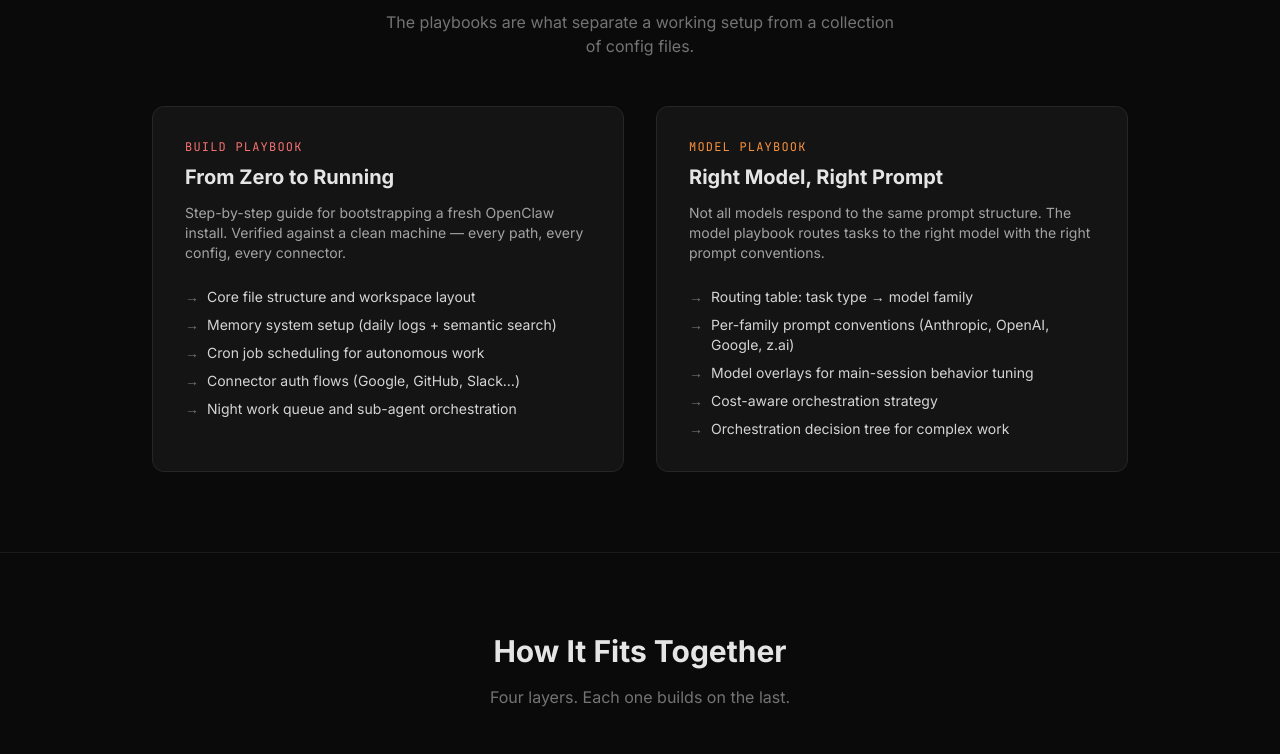
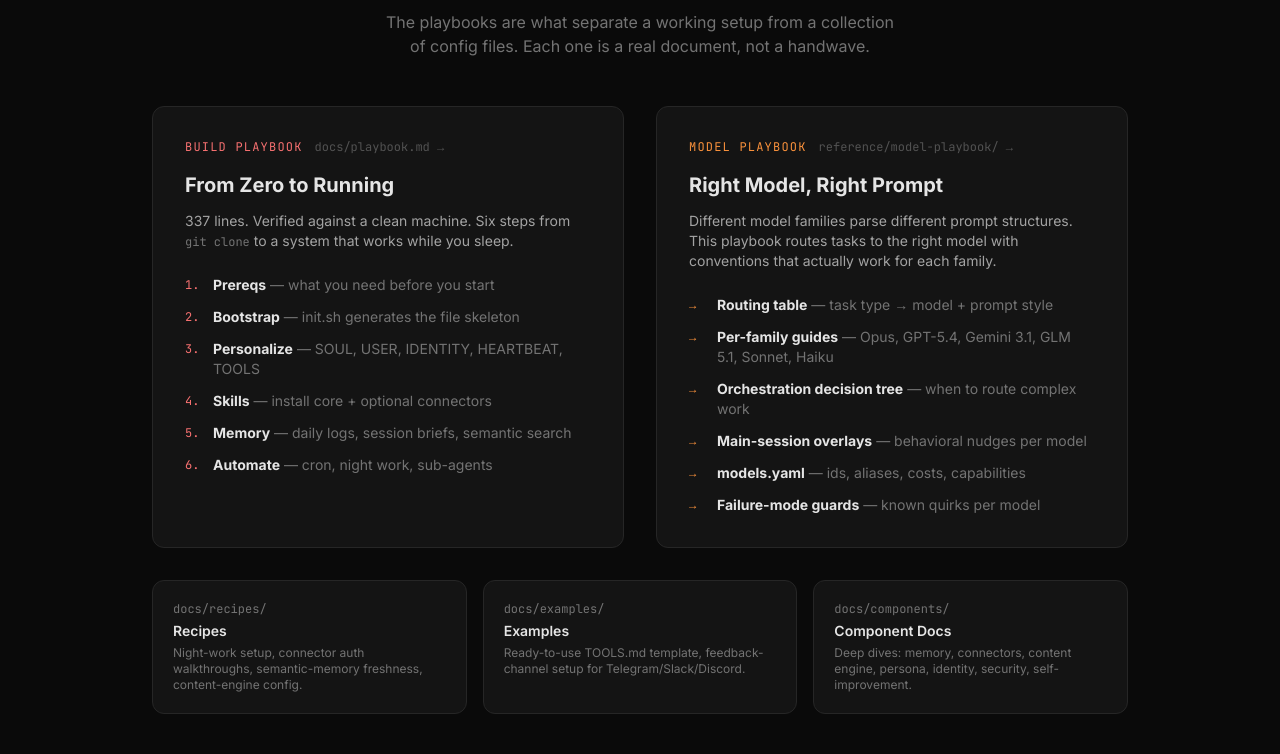
Before and after one commit to prasithg/clawrari, a plain HTML site: page site/index.html in a window 1280 px wide. Shown: the part 1660-2414 px from the top of the page. Drawn offline with nearby package versions, Linux system fonts and the light colour scheme.

Commit message:
site: tighten playbooks section with deep links, real structure, supporting docs grid
- Build Playbook card: numbered steps matching actual playbook sections, GitHub link
- Model Playbook card: concrete file references (routing table, per-family guides, overlays, models.yaml), GitHub link
- Added supporting docs grid: recipes, examples, components with links
- Quick Start: clickable links to both playbooks, clearer time estimate
- Closes ROADMAP TODO: tighten website around build + model playbook

```diff
--- a/site/index.html
+++ b/site/index.html
@@ -134,34 +134,96 @@
   <div id="playbooks" class="divider"></div>
   <div class="max-w-5xl mx-auto px-6 py-20">
     <h2 class="text-3xl font-bold mb-4 text-center">Two Playbooks. One System.</h2>
-    <p class="text-neutral-500 text-center mb-12 max-w-lg mx-auto">The playbooks are what separate a working setup from a collection of config files.</p>
+    <p class="text-neutral-500 text-center mb-12 max-w-lg mx-auto">The playbooks are what separate a working setup from a collection of config files. Each one is a real document, not a handwave.</p>
     <div class="grid md:grid-cols-2 gap-8">
       <!-- Build Playbook -->
       <div class="card rounded-xl p-8">
-        <div class="mono text-xs text-red-400 mb-2 tracking-widest uppercase">Build Playbook</div>
+        <div class="flex items-center gap-3 mb-4">
+          <div class="mono text-xs text-red-400 tracking-widest uppercase">Build Playbook</div>
+          <a href="https://github.com/prasithg/clawrari/blob/main/docs/playbook.md" class="mono text-xs text-neutral-600 hover:text-neutral-400 transition">docs/playbook.md →</a>
+        </div>
         <h3 class="font-bold text-xl mb-3">From Zero to Running</h3>
-        <p class="text-neutral-400 text-sm mb-6">Step-by-step guide for bootstrapping a fresh OpenClaw install. Verified against a clean machine — every path, every config, every connector.</p>
-        <ul class="space-y-2 text-sm text-neutral-300">
-          <li class="flex gap-2"><span class="text-neutral-500">→</span> Core file structure and workspace layout</li>
-          <li class="flex gap-2"><span class="text-neutral-500">→</span> Memory system setup (daily logs + semantic search)</li>
-          <li class="flex gap-2"><span class="text-neutral-500">→</span> Cron job scheduling for autonomous work</li>
-          <li class="flex gap-2"><span class="text-neutral-500">→</span> Connector auth flows (Google, GitHub, Slack…)</li>
-          <li class="flex gap-2"><span class="text-neutral-500">→</span> Night work queue and sub-agent orchestration</li>
-        </ul>
+        <p class="text-neutral-400 text-sm mb-6">337 lines. Verified against a clean machine. Six steps from <code class="mono text-xs text-neutral-500">git clone</code> to a system that works while you sleep.</p>
+        <div class="space-y-3">
+          <div class="flex gap-3 items-start">
+            <span class="mono text-xs text-red-400 mt-0.5 flex-shrink-0 w-4">1.</span>
+            <div class="text-sm text-neutral-300"><strong class="text-neutral-200">Prereqs</strong> <span class="text-neutral-500">— what you need before you start</span></div>
+          </div>
+          <div class="flex gap-3 items-start">
+            <span class="mono text-xs text-red-400 mt-0.5 flex-shrink-0 w-4">2.</span>
+            <div class="text-sm text-neutral-300"><strong class="text-neutral-200">Bootstrap</strong> <span class="text-neutral-500">— init.sh generates the file skeleton</span></div>
+          </div>
+          <div class="flex gap-3 items-start">
+            <span class="mono text-xs text-red-400 mt-0.5 flex-shrink-0 w-4">3.</span>
+            <div class="text-sm text-neutral-300"><strong class="text-neutral-200">Personalize</strong> <span class="text-neutral-500">— SOUL, USER, IDENTITY, HEARTBEAT, TOOLS</span></div>
+          </div>
+          <div class="flex gap-3 items-start">
+            <span class="mono text-xs text-red-400 mt-0.5 flex-shrink-0 w-4">4.</span>
+            <div class="text-sm text-neutral-300"><strong class="text-neutral-200">Skills</strong> <span class="text-neutral-500">— install core + optional connectors</span></div>
+          </div>
+          <div class="flex gap-3 items-start">
+            <span class="mono text-xs text-red-400 mt-0.5 flex-shrink-0 w-4">5.</span>
+            <div class="text-sm text-neutral-300"><strong class="text-neutral-200">Memory</strong> <span class="text-neutral-500">— daily logs, session briefs, semantic search</span></div>
+          </div>
+          <div class="flex gap-3 items-start">
+            <span class="mono text-xs text-red-400 mt-0.5 flex-shrink-0 w-4">6.</span>
+            <div class="text-sm text-neutral-300"><strong class="text-neutral-200">Automate</strong> <span class="text-neutral-500">— cron, night work, sub-agents</span></div>
+          </div>
+        </div>
       </div>
       <!-- Model Playbook -->
       <div class="card rounded-xl p-8">
-        <div class="mono text-xs text-orange-400 mb-2 tracking-widest uppercase">Model Playbook</div>
+        <div class="flex items-center gap-3 mb-4">
+          <div class="mono text-xs text-orange-400 tracking-widest uppercase">Model Playbook</div>
+          <a href="https://github.com/prasithg/clawrari/blob/main/reference/model-playbook/README.md" class="mono text-xs text-neutral-600 hover:text-neutral-400 transition">reference/model-playbook/ →</a>
+        </div>
         <h3 class="font-bold text-xl mb-3">Right Model, Right Prompt</h3>
-        <p class="text-neutral-400 text-sm mb-6">Not all models respond to the same prompt structure. The model playbook routes tasks to the right model with the right prompt conventions.</p>
-        <ul class="space-y-2 text-sm text-neutral-300">
-          <li class="flex gap-2"><span class="text-neutral-500">→</span> Routing table: task type → model family</li>
-          <li class="flex gap-2"><span class="text-neutral-500">→</span> Per-family prompt conventions (Anthropic, OpenAI, Google, z.ai)</li>
-          <li class="flex gap-2"><span class="text-neutral-500">→</span> Model overlays for main-session behavior tuning</li>
-          <li class="flex gap-2"><span class="text-neutral-500">→</span> Cost-aware orchestration strategy</li>
-          <li class="flex gap-2"><span class="text-neutral-500">→</span> Orchestration decision tree for complex work</li>
-        </ul>
+        <p class="text-neutral-400 text-sm mb-6">Different model families parse different prompt structures. This playbook routes tasks to the right model with conventions that actually work for each family.</p>
+        <div class="space-y-3">
+          <div class="flex gap-3 items-start">
+            <span class="mono text-xs text-orange-400 mt-0.5 flex-shrink-0 w-4">→</span>
+            <div class="text-sm text-neutral-300"><strong class="text-neutral-200">Routing table</strong> <span class="text-neutral-500">— task type → model + prompt style</span></div>
+          </div>
+          <div class="flex gap-3 items-start">
+            <span class="mono text-xs text-orange-400 mt-0.5 flex-shrink-0 w-4">→</span>
+            <div class="text-sm text-neutral-300"><strong class="text-neutral-200">Per-family guides</strong> <span class="text-neutral-500">— Opus, GPT-5.4, Gemini 3.1, GLM 5.1, Sonnet, Haiku</span></div>
+          </div>
+          <div class="flex gap-3 items-start">
+            <span class="mono text-xs text-orange-400 mt-0.5 flex-shrink-0 w-4">→</span>
+            <div class="text-sm text-neutral-300"><strong class="text-neutral-200">Orchestration decision tree</strong> <span class="text-neutral-500">— when to route complex work</span></div>
+          </div>
+          <div class="flex gap-3 items-start">
+            <span class="mono text-xs text-orange-400 mt-0.5 flex-shrink-0 w-4">→</span>
+            <div class="text-sm text-neutral-300"><strong class="text-neutral-200">Main-session overlays</strong> <span class="text-neutral-500">— behavioral nudges per model</span></div>
+          </div>
+          <div class="flex gap-3 items-start">
+            <span class="mono text-xs text-orange-400 mt-0.5 flex-shrink-0 w-4">→</span>
+            <div class="text-sm text-neutral-300"><strong class="text-neutral-200">models.yaml</strong> <span class="text-neutral-500">— ids, aliases, costs, capabilities</span></div>
+          </div>
+          <div class="flex gap-3 items-start">
+            <span class="mono text-xs text-orange-400 mt-0.5 flex-shrink-0 w-4">→</span>
+            <div class="text-sm text-neutral-300"><strong class="text-neutral-200">Failure-mode guards</strong> <span class="text-neutral-500">— known quirks per model</span></div>
+          </div>
+        </div>
       </div>
+    </div>
+    <!-- Supporting Docs -->
+    <div class="mt-8 grid md:grid-cols-3 gap-4">
+      <a href="https://github.com/prasithg/clawrari/tree/main/docs/recipes" class="card rounded-xl p-5 hover:border-neutral-500 transition block">
+        <div class="mono text-xs text-neutral-500 mb-1">docs/recipes/</div>
+        <h4 class="font-semibold text-sm mb-1">Recipes</h4>
+        <p class="text-neutral-500 text-xs">Night-work setup, connector auth walkthroughs, semantic-memory freshness, content-engine config.</p>
+      </a>
+      <a href="https://github.com/prasithg/clawrari/tree/main/docs/examples" class="card rounded-xl p-5 hover:border-neutral-500 transition block">
+        <div class="mono text-xs text-neutral-500 mb-1">docs/examples/</div>
+        <h4 class="font-semibold text-sm mb-1">Examples</h4>
+        <p class="text-neutral-500 text-xs">Ready-to-use TOOLS.md template, feedback-channel setup for Telegram/Slack/Discord.</p>
+      </a>
+      <a href="https://github.com/prasithg/clawrari/tree/main/docs/components" class="card rounded-xl p-5 hover:border-neutral-500 transition block">
+        <div class="mono text-xs text-neutral-500 mb-1">docs/components/</div>
+        <h4 class="font-semibold text-sm mb-1">Component Docs</h4>
+        <p class="text-neutral-500 text-xs">Deep dives: memory, connectors, content engine, persona, identity, security, self-improvement.</p>
+      </a>
     </div>
   </div>
 
@@ -214,11 +276,11 @@ cd clawrari
 <span class="text-neutral-500"># Run the bootstrap (~2 minutes)</span>
 ./bootstrap/init.sh
 
-<span class="text-neutral-500"># Follow the build playbook</span>
-open docs/playbook.md
+<span class="text-neutral-500"># Follow the build playbook (6 steps, ~30 min)</span>
+<span class="text-neutral-500"># →</span> <a href="https://github.com/prasithg/clawrari/blob/main/docs/playbook.md" class="text-red-400 hover:text-red-300">docs/playbook.md</a>
 
-<span class="text-neutral-500"># (Optional) Set up model playbook</span>
-open docs/model-playbook/README.md</pre>
+<span class="text-neutral-500"># Wire up model routing + prompt conventions</span>
+<span class="text-neutral-500"># →</span> <a href="https://github.com/prasithg/clawrari/blob/main/reference/model-playbook/README.md" class="text-orange-400 hover:text-orange-300">reference/model-playbook/README.md</a></pre>
     </div>
     <p class="text-center text-neutral-500 mt-6 text-sm">
       Bootstrap generates core files. Playbook covers connectors, cron, night work, and upgrades.
```
Also changed, not shown: 3 other files.
